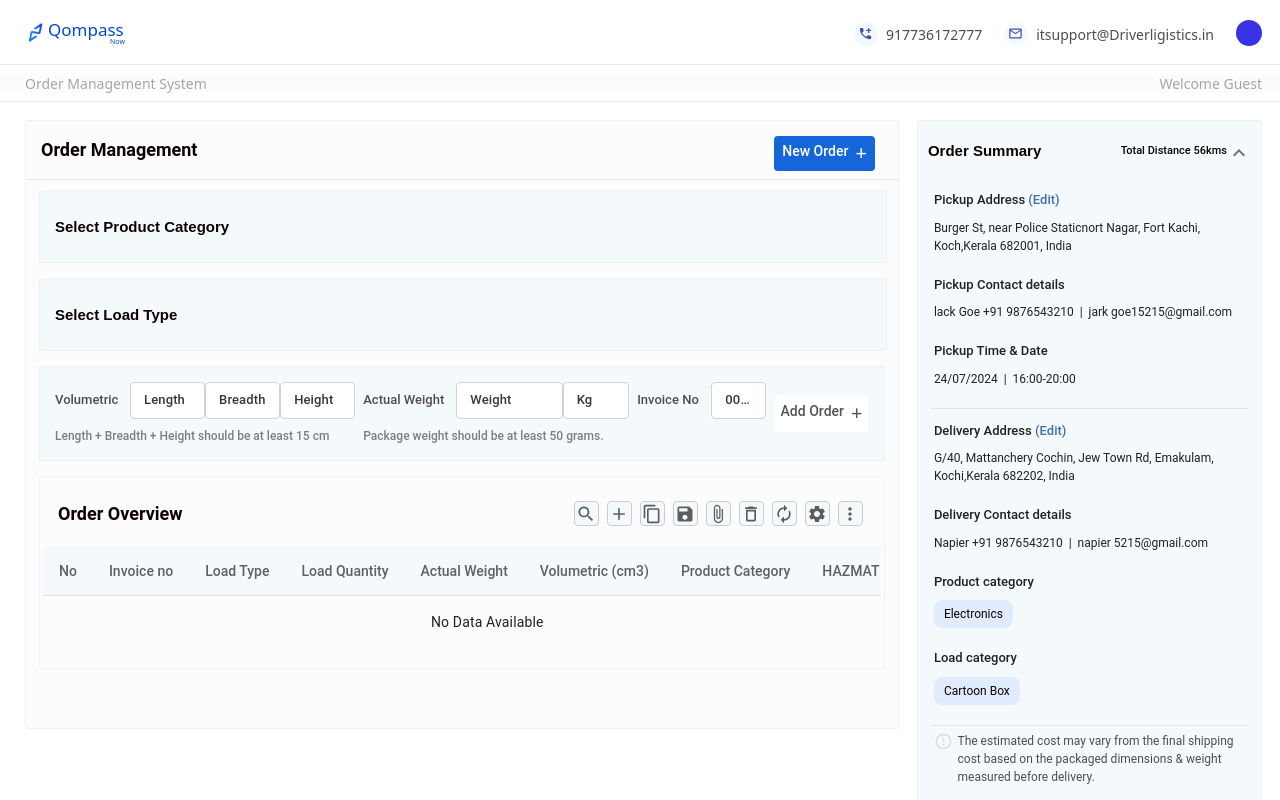
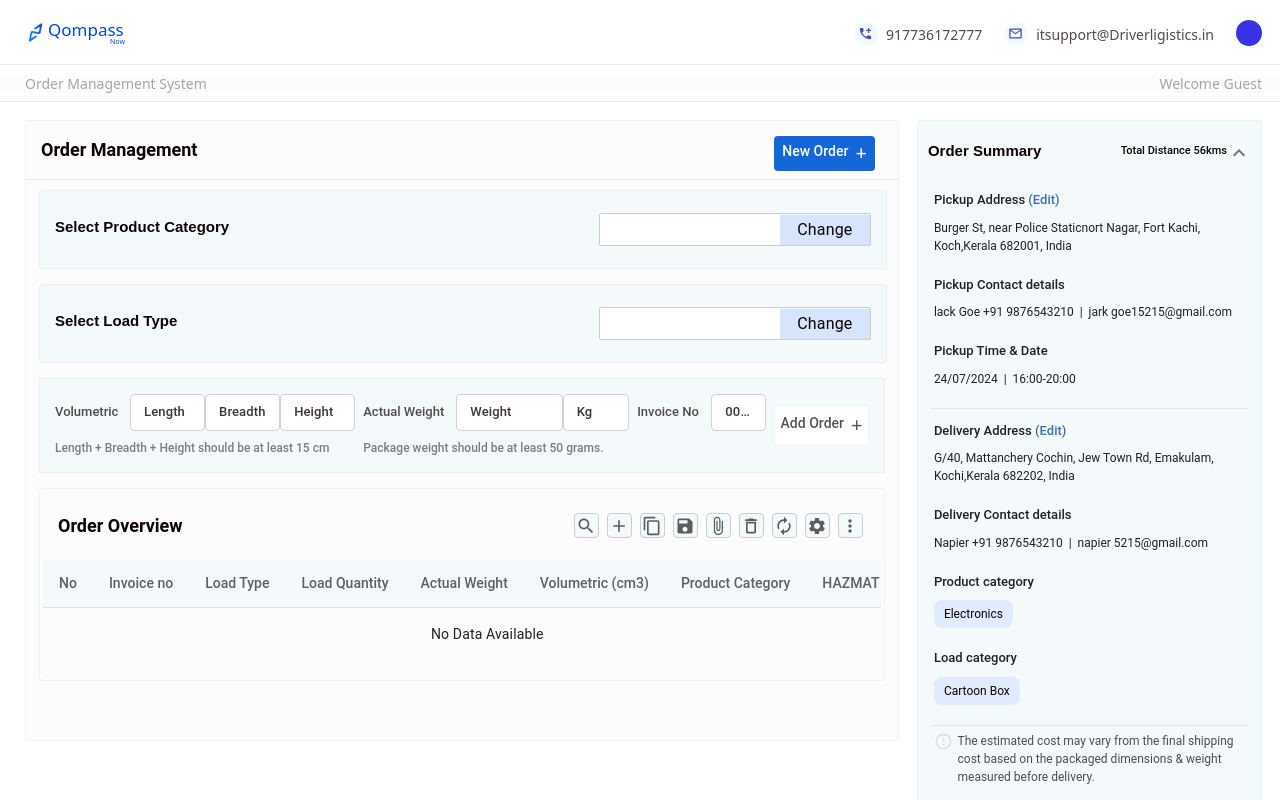
Before and after one commit to rithu1010/DriverLogistics_Project, a React (Create React App) app: page / in a window 1280 px wide. Both pictures are taken after a click on the button "Select Product Category". Shown: the top 800 px of the page. Built offline with nearby package versions, Linux system fonts and the light colour scheme.

Commit message:
order management slect load type and select category design

```diff
--- a/src/Views/orderManagement/orderSummary.js
+++ b/src/Views/orderManagement/orderSummary.js
@@ -33,7 +33,6 @@ const ProductCategory = ({ orderData }) => {
   const [open, setOpen] = useState(false);
   const [pickupAddressValue, setpickupAddressvalue] = useState();
   const [deliveryAddressvalue, setdeliveryAddressvalue] = useState();
-  console.log("pickupAddressValue", pickupAddressValue);
 
   const [BookingOpen, setBookingOpen] = useState(false);
   const [opendelivery, setOpendelivery] = useState(false);
--- a/src/Views/orderManagement/selectproductCatogory.js
+++ b/src/Views/orderManagement/selectproductCatogory.js
@@ -1,5 +1,12 @@
 import React, { useState } from "react";
-import { Box, Divider, Grid, Typography, TextField } from "@mui/material";
+import {
+  Box,
+  Divider,
+  Grid,
+  Typography,
+  TextField,
+  Button,
+} from "@mui/material";
 import Accordion from "@mui/material/Accordion";
 import AccordionSummary from "@mui/material/AccordionSummary";
 import AccordionDetails from "@mui/material/AccordionDetails";
@@ -32,7 +39,6 @@ const ProductCategory = ({ setOrderData, orderData }) => {
   });
 
   const handleOrderOpen = () => {
-    // Check if all required fields are filled
     if (
       !selectedCategory ||
       !selectedLoadType ||
@@ -49,7 +55,6 @@ const ProductCategory = ({ setOrderData, orderData }) => {
       return;
     }
 
-    // If validation passes, proceed with adding the order
     setorderOpen(true);
     const order = {
       category: selectedCategory,
@@ -58,7 +63,6 @@ const ProductCategory = ({ setOrderData, orderData }) => {
     };
     setOrderData((prevOrders) => [...prevOrders, order]);
 
-    // Reset form fields
     setSelectedCategory("");
     setSelectedLoadType("");
     setVolumetricData({
@@ -94,6 +98,19 @@ const ProductCategory = ({ setOrderData, orderData }) => {
     { name: "Plastic" },
     { name: "Others" },
   ];
+
+  const restrictToNumbers = (e) => {
+    if (
+      !/[0-9]/.test(e.key) &&
+      e.key !== "Backspace" &&
+      e.key !== "Delete" &&
+      e.key !== "ArrowLeft" &&
+      e.key !== "ArrowRight" &&
+      e.key !== "Tab"
+    ) {
+      e.preventDefault();
+    }
+  };
 
   const handleCategorySelect = (category) => {
     setSelectedCategory(category);
@@ -131,9 +148,29 @@ const ProductCategory = ({ setOrderData, orderData }) => {
             id="panel1-header"
             sx={style.AccordionSummary}
           >
-            <Box sx={style.productCategory}>
-              <Box sx={style.productCategory1}>Select Product Category</Box>
-            </Box>
+            <Grid container spacing={0}>
+              <Grid item xs={12} sm={6} md={6} lg={8} xl={8}>
+                <Box sx={{ marginTop: "0px" }}> Select Product Category</Box>
+              </Grid>
+              {expanded !== "panel1" && (
+                <>
+                  <Grid item xs={12} sm={6} md={6} lg={4} xl={4}>
+                    <Box sx={style.LoadType}>
+                      <Typography sx={style.LoadTypeTypo}>
+                        {selectedCategory || ""}
+                      </Typography>
+
+                      <Typography
+                        onClick={() => setExpanded("panel2")}
+                        sx={style.LoadTypeTypo2}
+                      >
+                        Change
+                      </Typography>
+                    </Box>
+                  </Grid>
+                </>
+              )}
+            </Grid>
           </AccordionSummary>
           <Divider sx={{ ...style.Divider, marginBottom: "12" }} />
 
@@ -191,7 +228,29 @@ const ProductCategory = ({ setOrderData, orderData }) => {
               id="panel2-header"
               sx={style.AccordionSummary}
             >
-              Select Load Type
+              <Grid container spacing={0}>
+                <Grid item xs={12} sm={6} md={6} lg={8} xl={8}>
+                  <Box sx={{ marginTop: "0px" }}> Select Load Type</Box>
+                </Grid>
+                {expanded !== "panel2" && (
+                  <>
+                    <Grid item xs={12} sm={6} md={6} lg={4} xl={4}>
+                      <Box sx={style.LoadType}>
+                        <Typography sx={style.LoadTypeTypo}>
+                          {selectedLoadType || ""}
+                        </Typography>
+
+                        <Typography
+                          onClick={() => setExpanded("panel2")}
+                          sx={style.LoadTypeTypo2}
+                        >
+                          Change
+                        </Typography>
+                      </Box>
+                    </Grid>
+                  </>
+                )}
+              </Grid>
             </AccordionSummary>
             <Divider sx={{ ...style.Divider, marginBottom: "12" }} />
 
@@ -233,6 +292,47 @@ const ProductCategory = ({ setOrderData, orderData }) => {
                   </Grid>
                 ))}
               </Grid>
+
+              <Grid container spacing={1}>
+                <Grid item xs={12} sm={8} md={8} lg={8} xl={8}>
+                  <Box
+                    sx={{
+                      display: "flex",
+                      alignItems: "center",
+                      marginTop: "35px",
+                    }}
+                  >
+                    <Box sx={style.EnterLoadBox}>Enter Load Quantity</Box>
+                    <TextField
+                      inputProps={{
+                        inputMode: "numeric",
+                        pattern: "[0-9]*",
+                      }}
+                      onKeyDown={(e) => restrictToNumbers(e)}
+                      variant="outlined"
+                      size="small"
+                      sx={style.inputField}
+                    />
+                  </Box>
+                </Grid>
+                <Grid
+                  item
+                  xs={12}
+                  sm={4}
+                  md={4}
+                  lg={4}
+                  xl={4}
+                  sx={{ display: "flex", justifyContent: "flex-end" }}
+                >
+                  <Button
+                    onClick={() => setExpanded(null)}
+                    variant="outlined"
+                    sx={style.proceedButton}
+                  >
+                    Proceed
+                  </Button>
+                </Grid>
+              </Grid>
             </AccordionDetails>
           </Accordion>
         </Box>
@@ -241,18 +341,17 @@ const ProductCategory = ({ setOrderData, orderData }) => {
 
         <Box sx={style.volumetricBox}>
           <Grid container spacing={1}>
-            {/* Volumetric */}
             <Grid item xs={12} md={4.5} sm={12}>
               <Grid container spacing={0}>
                 <Grid item xs={12} sm={2.5} md={3} lg={3} xl={3}>
                   <Typography sx={style.formLabel}>Volumetric</Typography>
                 </Grid>
-                {/* <Grid item xs={6} sm={0.5} md={0.5} lg={0.5} xl={0.5}></Grid> */}
                 <Grid item xs={12} sm={3} md={3} lg={3} xl={3}>
                   <TextField
                     label="Length"
                     variant="outlined"
                     size="small"
+                    onKeyDown={(e) => restrictToNumbers(e)}
                     sx={style.inputField}
                     fullWidth
                     name="length"
@@ -267,6 +366,7 @@ const ProductCategory = ({ setOrderData, orderData }) => {
                     size="small"
                     sx={style.inputField}
                     fullWidth
+                    onKeyDown={(e) => restrictToNumbers(e)}
                     name="breadth"
                     value={volumetricData?.breadth}
                     onChange={handleVolumetricChange}
@@ -277,6 +377,7 @@ const ProductCategory = ({ setOrderData, orderData }) => {
                     label="Height"
                     variant="outlined"
                     size="small"
+                    onKeyDown={(e) => restrictToNumbers(e)}
                     sx={style.inputField}
                     fullWidth
                     name="height"
@@ -301,6 +402,7 @@ const ProductCategory = ({ setOrderData, orderData }) => {
                     label="Weight"
                     variant="outlined"
                     size="small"
+                    onKeyDown={(e) => restrictToNumbers(e)}
                     sx={style.inputField}
                     fullWidth
                     name="weight"
--- a/src/Views/orderManagement/style.js
+++ b/src/Views/orderManagement/style.js
@@ -249,7 +249,8 @@ const styles = () => ({
       },
     },
     "& .MuiOutlinedInput-notchedOutline": {
-      borderRadius: "4px",
+      borderTopRightRadius: "4px",
+      borderBottomRightRadius: "4px",
       border: "1px solid #0d03032e",
     },
     "& .MuiInputLabel-root": {
@@ -280,6 +281,66 @@ const styles = () => ({
       border: "1px solid #1b1b1b0a",
       marginTop: "15px",
       padding: "15px",
+    },
+  },
+  LoadType: {
+    "&.MuiBox-root": {
+      border: "1px solid #0d03032e",
+      borderRadius: "2px",
+      display: "flex",
+      alignItems: "center",
+      marginTop: "-5px",
+      marginBottom: "-5px",
+    },
+  },
+  LoadTypeTypo: {
+    "&.MuiTypography-root": {
+      flex: 2,
+      padding: "5px 2px 2px 10px",
+      backgroundColor: "#fff",
+      minHeight: "24px",
+      fontSize: "13px",
+      fontWeight: 550,
+    },
+  },
+  LoadTypeTypo2: {
+    "&.MuiTypography-root": {
+      flex: 1,
+      backgroundColor: "#095ef821",
+      padding: "3px",
+      display: "flex",
+      alignItems: "center",
+      justifyContent: "center",
+      cursor: "pointer",
+    },
+  },
+  EnterLoadBox: {
+    "&.MuiBox-root": {
+      display: "flex",
+      alignItems: "center",
+      justifyContent: "center",
+      height: "26px",
+      padding: "5px 16px",
+      backgroundColor: "#1566d9",
+      borderTopLeftRadius: "4px",
+      borderBottomLeftRadius: "4px",
+      fontSize: "14px",
+      color: "#fff",
+    },
+  },
+  proceedButton: {
+    "&.MuiButtonBase-root": {
+      textTransform: "capitalize",
+      fontSize: "13px",
+      height: "36px",
+      color: "#0d0303",
+      marginTop: "36px",
+      fontWeight: 500,
+      borderColor: "#0d03032e",
+      "&:hover": {
+        color: "#0d0303",
+        borderColor: "#0d03032e",
+      },
     },
   },
   title: {
```
